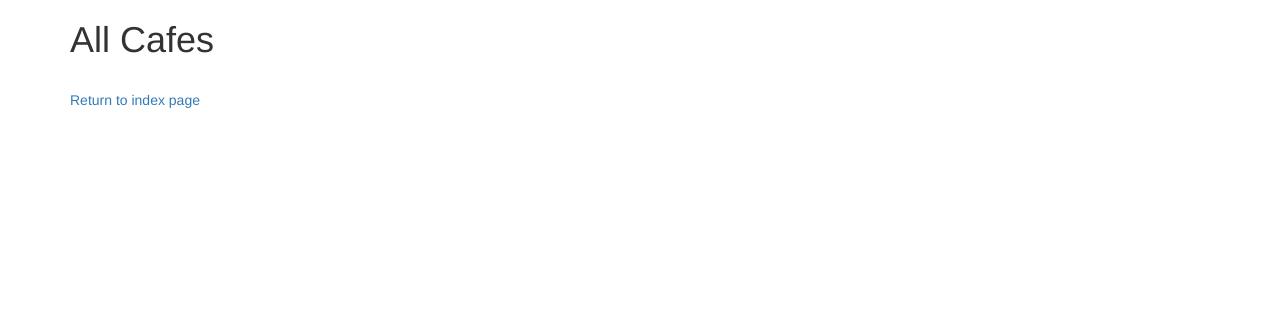
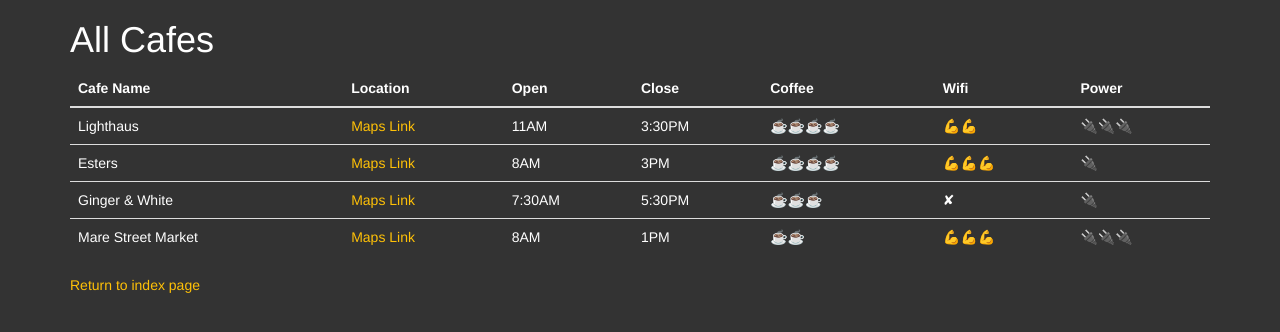
Before and after one commit to alvarezmike/CoffeeWifi, a Flask app: page /cafes in a window 1280 px wide. Shown: the top 332 px of the page. Run offline with Flask 2, Linux system fonts and the light colour scheme; some libraries are stand-ins or nearby versions.

Commit message:
coffee page, home page routing and ui improvement

```diff
--- a/main.py
+++ b/main.py
@@ -1,8 +1,8 @@
 from flask import Flask, render_template
 from flask_bootstrap import Bootstrap
 from flask_wtf import FlaskForm
-from wtforms import StringField, SubmitField
-from wtforms.validators import DataRequired
+from wtforms import StringField, SubmitField, SelectField
+from wtforms.validators import DataRequired, URL
 import csv
 
 app = Flask(__name__)
@@ -12,6 +12,12 @@
 
 class CafeForm(FlaskForm):
     cafe = StringField('Cafe name', validators=[DataRequired()])
+    location = StringField('Cafe location on Google Maps (URL)', validators=[DataRequired(), URL()])
+    opening = StringField('Opening Time e.g. 6AM', validators=[DataRequired()])
+    closing = StringField('Closing Time e.g. 5PM', validators=[DataRequired()])
+    rating = SelectField("Coffee Rating", choices=["☕️", "☕☕", "☕☕☕", "☕☕☕☕", "☕☕☕☕☕"], validators=[DataRequired()])
+    wifi = SelectField("Wifi Strength Rating", choices=["✘", "💪", "💪💪", "💪💪💪", "💪💪💪💪", "💪💪💪💪💪"], validators=[DataRequired()])
+    power_socket = SelectField("Power Socket Availability", choices=["✘", "🔌", "🔌🔌", "🔌🔌🔌", "🔌🔌🔌🔌", "🔌🔌🔌🔌🔌"], validators=[DataRequired()])
     submit = SubmitField('Submit')
 
 # Exercise:
--- a/templates/cafes.html
+++ b/templates/cafes.html
@@ -1,5 +1,9 @@
 {% extends 'bootstrap/base.html' %}
-
+{% block styles %}
+{{super()}}
+<link rel="stylesheet"
+      href="/static/css/styles.css">
+{% endblock %}
 {% block title %}Restaurants{% endblock %}
 
 {% block content %}
@@ -14,9 +18,28 @@
           <!-- This is where you will write the code to render a Bootstrap
           Table that contains all the information from the
           cafe-data.csv file. -->
+          <thead>
+    <tr>
+        {% for title in cafes[0] %}
+            <th scope="col">{{ title }}</th>
+        {% endfor %}
+    </tr>
+    </thead>
+    <tbody>
+        {% for cafe_details in cafes[1:] %}
+            <tr>
+                <td>{{ cafe_details[0] }}</td>
+                <td><a href="{{ cafe_details[1] }}" target="_blank">Maps Link</a></td>
+                <td>{{ cafe_details[2] }}</td>
+                <td>{{ cafe_details[3] }}</td>
+                <td>{{ cafe_details[4] }}</td>
+                <td>{{ cafe_details[5] }}</td>
+                <td>{{ cafe_details[6] }}</td>
+            </tr>
+        {% endfor %}
   	  </table>
 
-      <p><a href="#">Return to index page</a></p>
+      <p><a href="{{url_for('home')}}">Return to index page</a></p>
 
     </div>
   </div>
```
Also changed, not shown: templates/add.html (+8 -2 lines), templates/index.html (+6 -2 lines), 1 other file.
